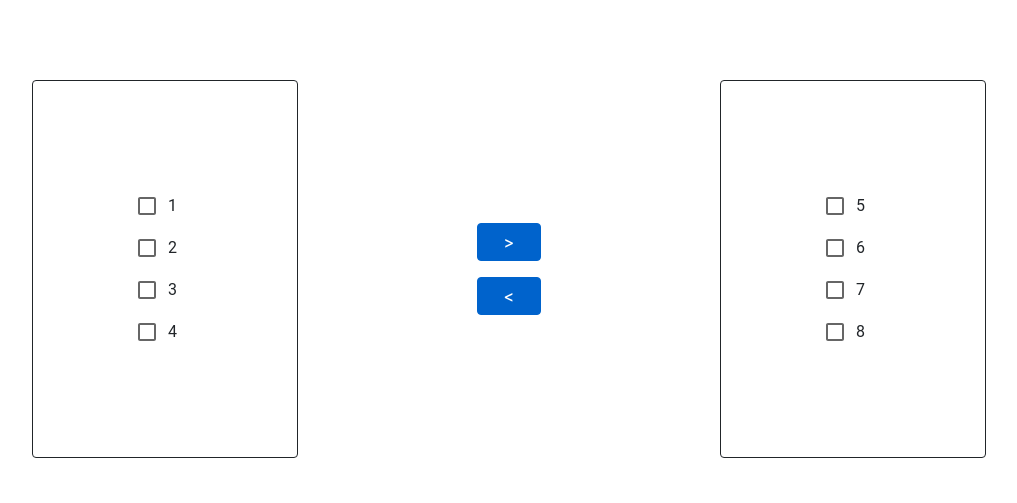
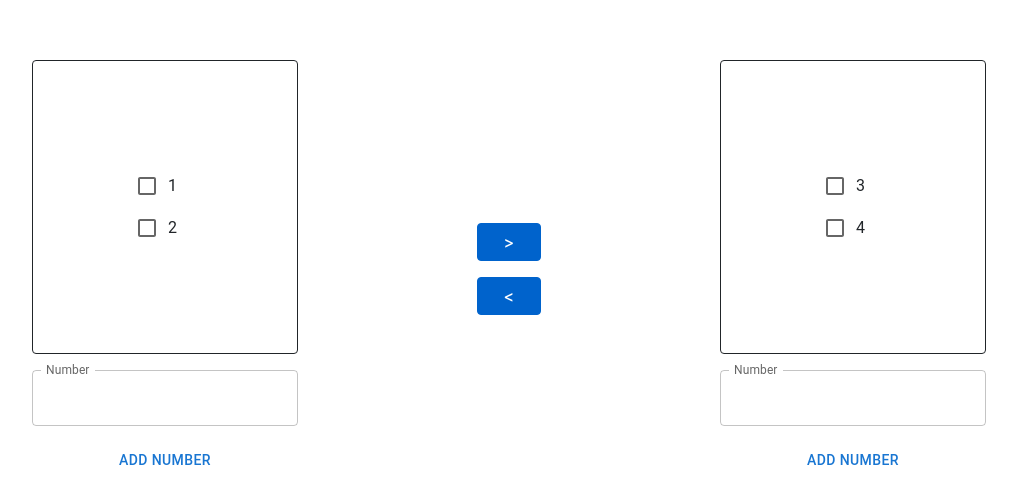
Before and after one commit to wissembhl/task-swap, a React (Create React App) app: page / in a window 1280 px wide. Shown: the part 131-634 px from the top of the page, without its empty margins (131-1148 px from the left). Built offline with nearby package versions, Linux system fonts and the light colour scheme.

Commit message:
add new feature which is ability to add new numbers by the user

```diff
--- a/src/components/checkboxesGroup.jsx
+++ b/src/components/checkboxesGroup.jsx
@@ -15,12 +15,18 @@ export default function CheckboxesGroup({ itemsList, setItemsList }) {
     });
     setItemsList(modifiedList);
   };
+  /**
+   * Keep only unique numbers
+   */
+  const uniqueArray = Array.from(new Set(itemsList.map(JSON.stringify))).map(
+    JSON.parse
+  );
 
   return (
     <Box sx={{ display: "flex" }}>
       <FormControl sx={{ m: 3 }} component="fieldset" variant="standard">
         <FormGroup>
-          {itemsList
+          {uniqueArray
             .sort((a, b) => (a.priority < b.priority ? -1 : 1))
             .map((ele) => (
               <FormControlLabel
--- a/src/components/mainDasboard.jsx
+++ b/src/components/mainDasboard.jsx
@@ -1,23 +1,22 @@
-import React from "react";
-import { useState } from "react";
+import React, { useState } from "react";
 import Stack from "@mui/material/Stack";
 import Box from "@mui/material/Box";
 import { MoveButton } from "./shared/moveButton";
 import CheckboxesGroup from "./checkboxesGroup";
+import TextfieldNumber from "./shared/textFieldNumber";
+import ButtonNumber from "./shared/buttonNumber";
 
 export default function MainDashboard() {
   const [firstList, setFirstList] = useState([
     { priority: 1, label: "1", checked: false },
     { priority: 2, label: "2", checked: false },
+  ]);
+  const [secondList, setSecondList] = useState([
     { priority: 3, label: "3", checked: false },
     { priority: 4, label: "4", checked: false },
   ]);
-  const [secondList, setSecondList] = useState([
-    { priority: 5, label: "5", checked: false },
-    { priority: 6, label: "6", checked: false },
-    { priority: 7, label: "7", checked: false },
-    { priority: 8, label: "8", checked: false },
-  ]);
+  const [firstNumber, setFirstNumber] = useState();
+  const [secondNumber, setSecondNumber] = useState();
 
   /**
    * Move items from the left box to the right one
@@ -59,20 +58,53 @@ export default function MainDashboard() {
         height: "100vh",
       }}
     >
+      <Stack direction="column" spacing={2}>
         <Box sx={{ borderRadius: 1, border: 1, padding: 10 }}>
           <CheckboxesGroup itemsList={firstList} setItemsList={setFirstList} />
         </Box>
+        <TextfieldNumber setValue={setFirstNumber} />
+        <ButtonNumber
+          buttonLabel={"Add number"}
+          addedNumber={firstNumber}
+          numbersList={firstList}
+          setNumbersList={setFirstList}
+          setValue={setFirstNumber}
+        />
+      </Stack>
+
       <Stack direction="column" spacing={2}>
-        <MoveButton variant="contained" onClick={handleLeftMove} data-testid="left-move-button">
+        <MoveButton
+          variant="contained"
+          onClick={handleLeftMove}
+          data-testid="left-move-button"
+        >
           {">"}
         </MoveButton>
-        <MoveButton variant="contained" onClick={handleRightMove} data-testid="right-move-button">
+        <MoveButton
+          variant="contained"
+          onClick={handleRightMove}
+          data-testid="right-move-button"
+        >
           {"<"}
         </MoveButton>
       </Stack>
+
+      <Stack direction="column" spacing={2}>
         <Box sx={{ borderRadius: 1, border: 1, padding: 10 }}>
-        <CheckboxesGroup itemsList={secondList} setItemsList={setSecondList} />
+          <CheckboxesGroup
+            itemsList={secondList}
+            setItemsList={setSecondList}
+          />
         </Box>
+        <TextfieldNumber setValue={setSecondNumber} />
+        <ButtonNumber
+          buttonLabel={"Add number"}
+          addedNumber={secondNumber}
+          numbersList={secondList}
+          setNumbersList={setSecondList}
+          setValue={setSecondNumber}
+        />
+      </Stack>
     </Stack>
   );
 }
--- /dev/null
+++ b/src/components/shared/buttonNumber.jsx
@@ -0,0 +1,25 @@
+import * as React from "react";
+import Button from "@mui/material/Button";
+
+export default function ButtonNumber({
+  buttonLabel,
+  addedNumber,
+  numbersList,
+  setNumbersList,
+  setValue,
+}) {
+  const handleAddNumber = () => {
+    if (addedNumber !== undefined) {
+      setNumbersList([
+        ...numbersList,
+        { priority: Number(addedNumber), label: addedNumber, checked: false },
+      ]);
+    }
+  };
+
+  return (
+    <Button variant="text" onClick={handleAddNumber}>
+      {buttonLabel}
+    </Button>
+  );
+}
--- /dev/null
+++ b/src/components/shared/textFieldNumber.jsx
@@ -0,0 +1,19 @@
+import * as React from "react";
+import TextField from "@mui/material/TextField";
+
+export default function TextfieldNumber({ value, setValue }) {
+  const handleChange = (e) => {
+    setValue(e.target.value);
+  };
+  return (
+    <TextField
+      id="outlined-number"
+      label="Number"
+      type="number"
+      InputLabelProps={{
+        shrink: true,
+      }}
+      onChange={handleChange}
+    />
+  );
+}
```
Lines whose indentation alone changed are shown as unchanged.
